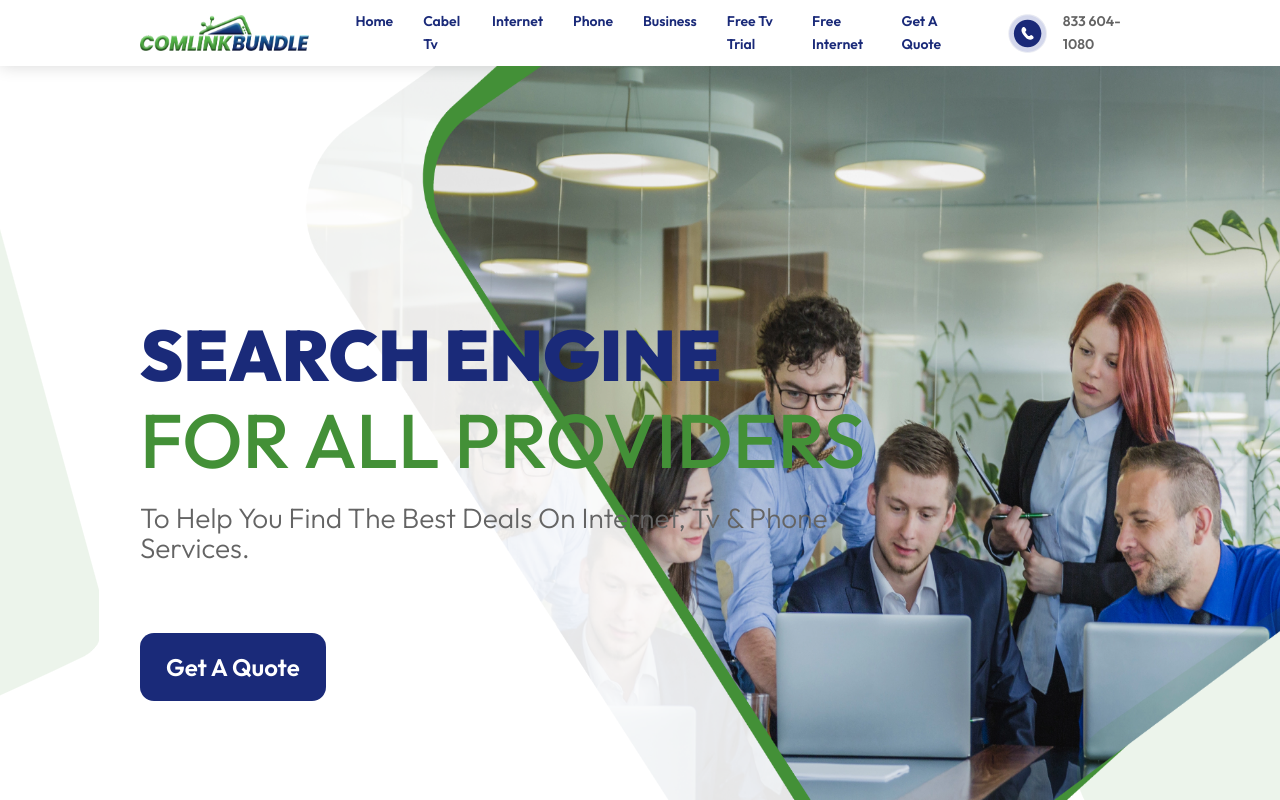
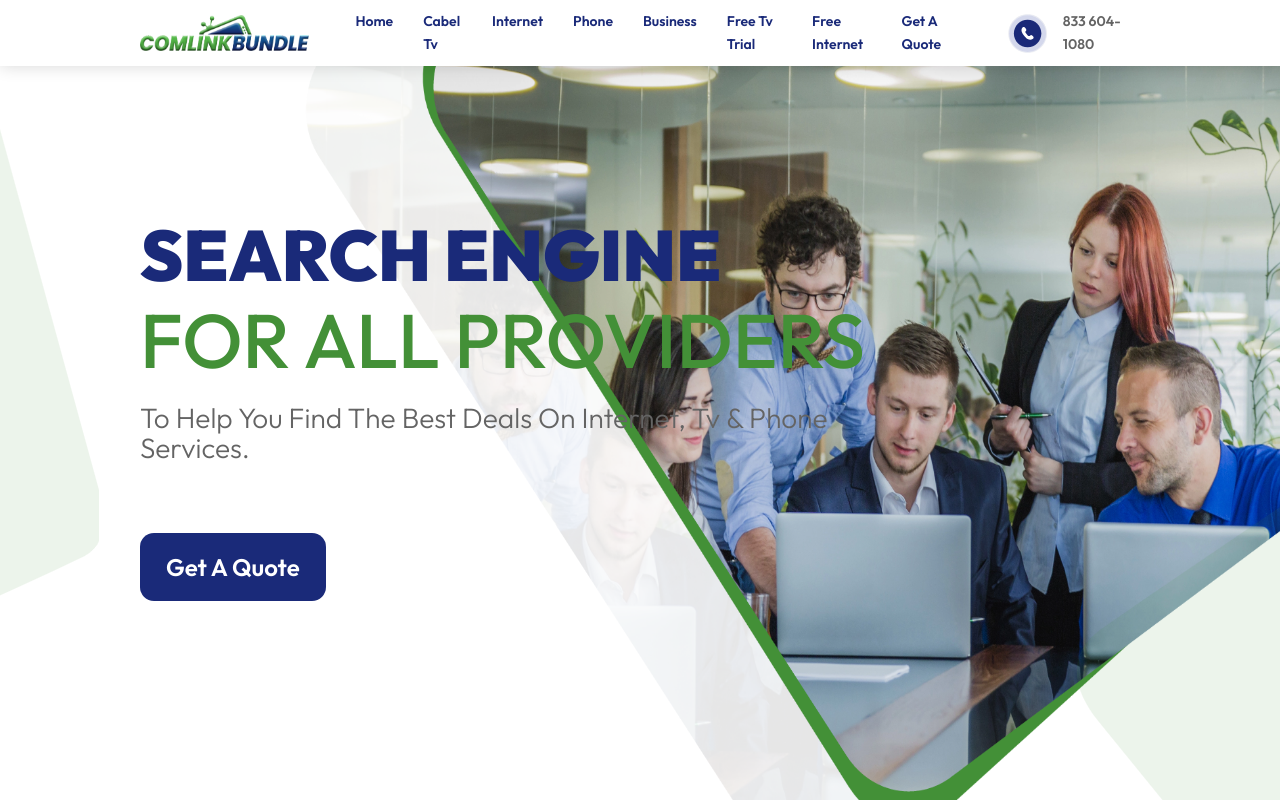
Before and after one commit to maria-arhamsoft/comlink, a React (Create React App) app: page / in a window 1280 px wide. Shown: the top 800 px of the page. Built offline with nearby package versions, Linux system fonts and the light colour scheme.

Commit message:
baner changes

```diff
--- a/src/components/main/Header/Header.css
+++ b/src/components/main/Header/Header.css
@@ -2,12 +2,12 @@
     background: #FFFFFF 0% 0% no-repeat padding-box;
     box-shadow: 0px 0px 16px #00000029;
     width: 100%;
+    position: relative;
+    z-index: 1;
 }
-
 .site-header .navbar {
     padding: 10px 0;
 }
-
 .site-header .navbar .pages-names a {
     font-size: 18px;
     line-height: 23px;
--- a/src/components/main/Home/Banner.js/Banner.css
+++ b/src/components/main/Home/Banner.js/Banner.css
@@ -10,6 +10,7 @@
     justify-content: center;
     align-items: center;
     position: relative;
+    margin-top: -100px;
 }
 .baner-section::before{
     background-image: url(../../../../assets/images/baner-left-curve.png);
```
